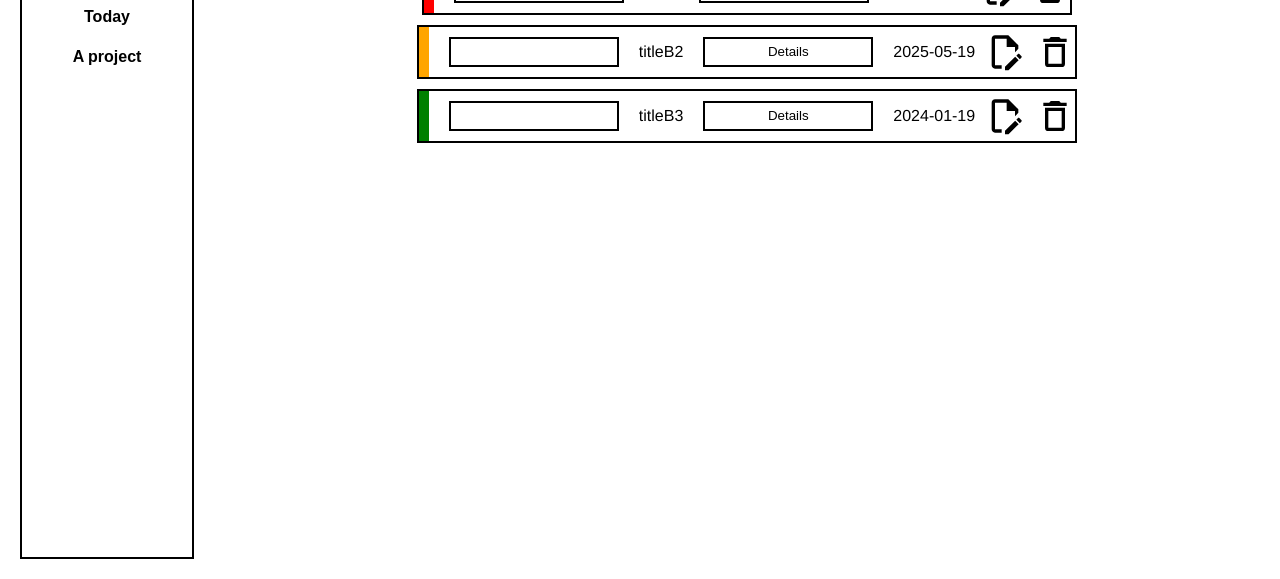
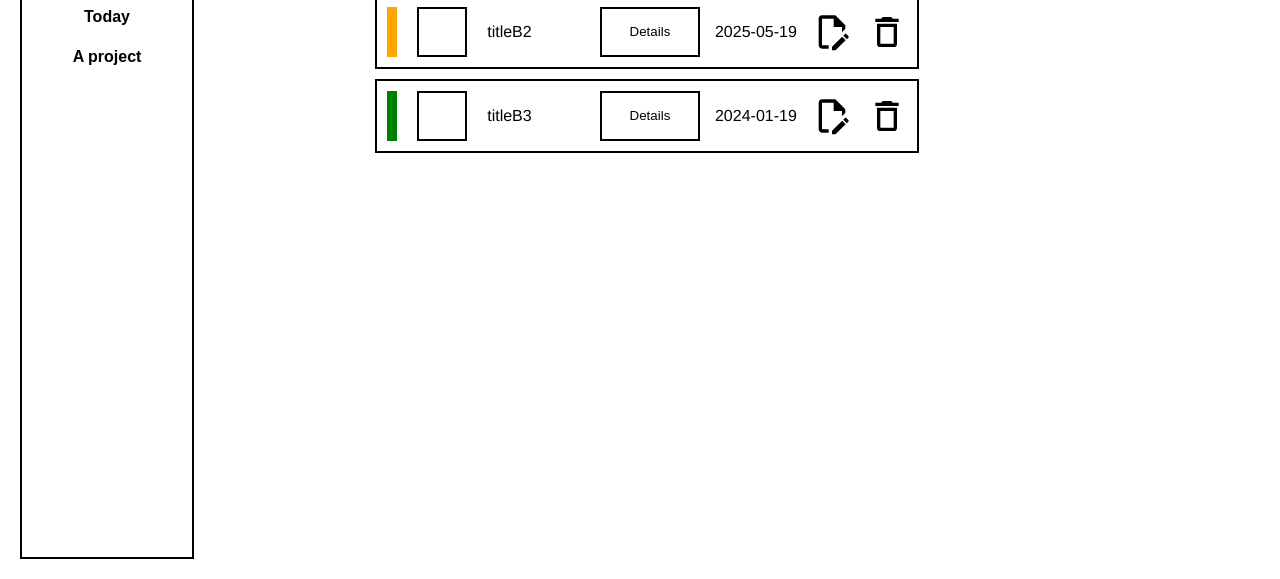
Before and after one commit to miamam1/TOP-toDoList, a website built with webpack: page dist/index.html in a window 1280 px wide. Shown: the part 221-800 px from the top of the page. Built offline with nearby package versions, Linux system fonts and the light colour scheme.

Commit message:
Styling in process

```diff
--- a/src/interface.js
+++ b/src/interface.js
@@ -196,6 +196,10 @@ function projectShowcase(projects, index) {
         const deleteMe = document.createElement("button")
         deleteMe.textContent = "Delete"
         deleteMe.style.width = "50px"
+        deleteMe.style.height = "50px"
+        deleteMe.style.cursor = "pointer"
+        deleteMe.style.backgroundColor = "white"
+        deleteMe.style.border = "2.3px solid black"
         deleteMe.onclick = () => {
             projects.splice(index, 1)
             const eraser = document.getElementsByClassName("sideBarContainer")
@@ -385,26 +389,39 @@ function projectShowcase(projects, index) {
                 gettoDo.changetoinComplete()
                 completeBTN.classList.remove("complete")
                 completeBTN.classList.add("incomplete")
+                toDoContainer.style.opacity = "1"
+                titleText.style.textDecoration = "none"
 
             } else {
                 gettoDo.changetoComplete()
                 completeBTN.classList.remove("incomplete")
                 completeBTN.classList.add("complete")
+                toDoContainer.style.opacity = "0.5"
+                titleText.style.textDecoration = "line-through"
 
             }
         }
         completeBTN.classList.add(getComplete, "completeBTN")
+        if(getComplete == "complete") {
+            toDoContainer.style.opacity = "0.5"
+            titleText.style.textDecoration = "line-through"
+        }
 
 
         /* needs to read from complete, think about local browser storage, a to do is completed but when you reload it is uncompleted, so it needs to be read
             for ui probably just do the top answer but wihtout tick, filled black = complete, white but black border = not complete, obv with transparency and crossed line
         */
+        const flexContainer = document.createElement("div")
+        flexContainer.append(priorityContainer, completeBTN, titleText)
+        const flexContainer2 = document.createElement("div")
+        flexContainer2.append(detailsBTN, dueDateText, editBTN, deleteBTN)
 
 
-
+        flexContainer.classList.add("flexContainer")
+        flexContainer2.classList.add("flexContainer2")
         toDoContainer.classList.add("toDoContainer")
         projectContainer.classList.add("projectContainer")
-        toDoContainer.append(priorityContainer, completeBTN, titleText, detailsBTN, dueDateText, editBTN, deleteBTN)
+        toDoContainer.append(flexContainer, flexContainer2)
         projectContainer.append(toDoContainer)
         contentContainer.append(projectContainer)
     }
--- a/src/style.css
+++ b/src/style.css
@@ -152,7 +152,8 @@ button:focus  {
 
 }
 .projectContainer {
-  margin: 100px;
+  margin-top: 50px;
+  margin-right: 200px;
   flex: 1;
   display: flex;
   flex-direction: column;
@@ -166,7 +167,20 @@ button:focus  {
   border: 2px solid black;
   display: flex;
   gap: 10px;
+  min-width: 60%;
+  justify-content: space-between;
+  padding: 10px;
+}
 
+
+.flexContainer {
+  display: flex;
+  gap: 20px;
+}
+
+.flexContainer2 {
+  display: flex;
+  gap: 15px;
 }
 
 .highPriority, .mediumPriority, .lowPriority {
@@ -197,20 +211,25 @@ button:focus  {
 .completeBTN, .detailsBTN {
   border: 2.3px solid black;
   background-color: white;
-  margin: 10px;
+  min-width: 50px;
   cursor: pointer;
+
 
 }
 
 .detailsBTN {
+  min-width: 100px;
+}
 
+
+
+.deleteBTN:hover {
+  background-color: red;
 
 }
 
-.deleteBTN {
-
-
-
+.editBTN:hover {
+  background-color:#06f;
 }
 
 
```
Also changed, not shown: dist/main.js.
